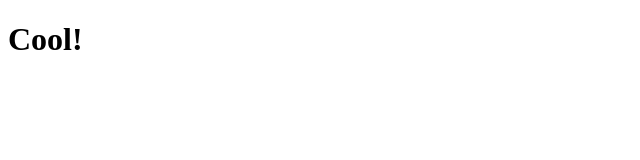
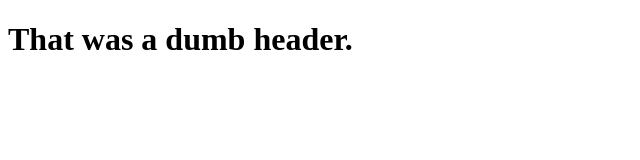
Before and after one commit to tiy-durham-fe-cohort4/projectfoo, a plain HTML site: page index.html in a window 1280 px wide. Shown: the whole page, without its empty margins (0-640 px from the left). Drawn offline with Linux system fonts and the light colour scheme.

Commit message:
Changing the h1

```diff
--- a/index.html
+++ b/index.html
@@ -5,6 +5,6 @@
     <title>The Index!!!</title>
   </head>
   <body>
-    <h1>Cool!</h1>
+    <h1>That was a dumb header.</h1>
   </body>
 </html>
```
